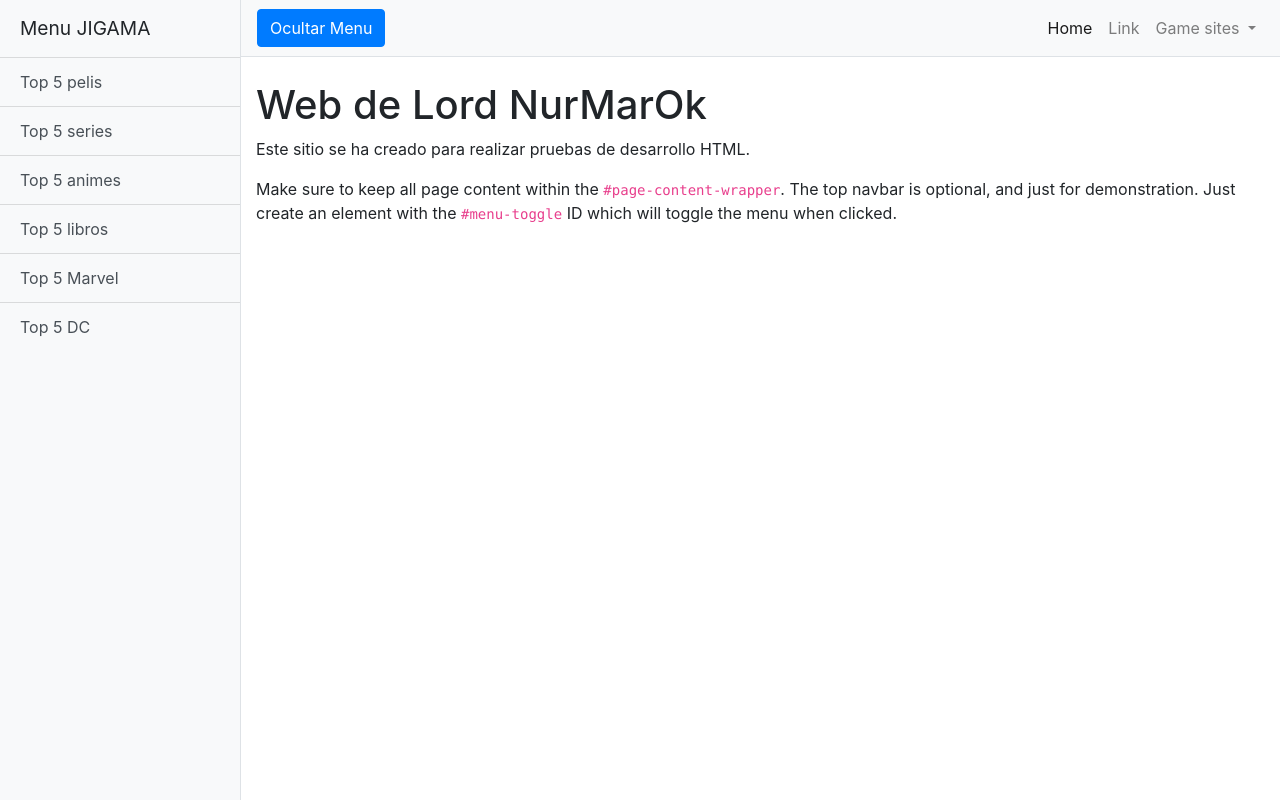
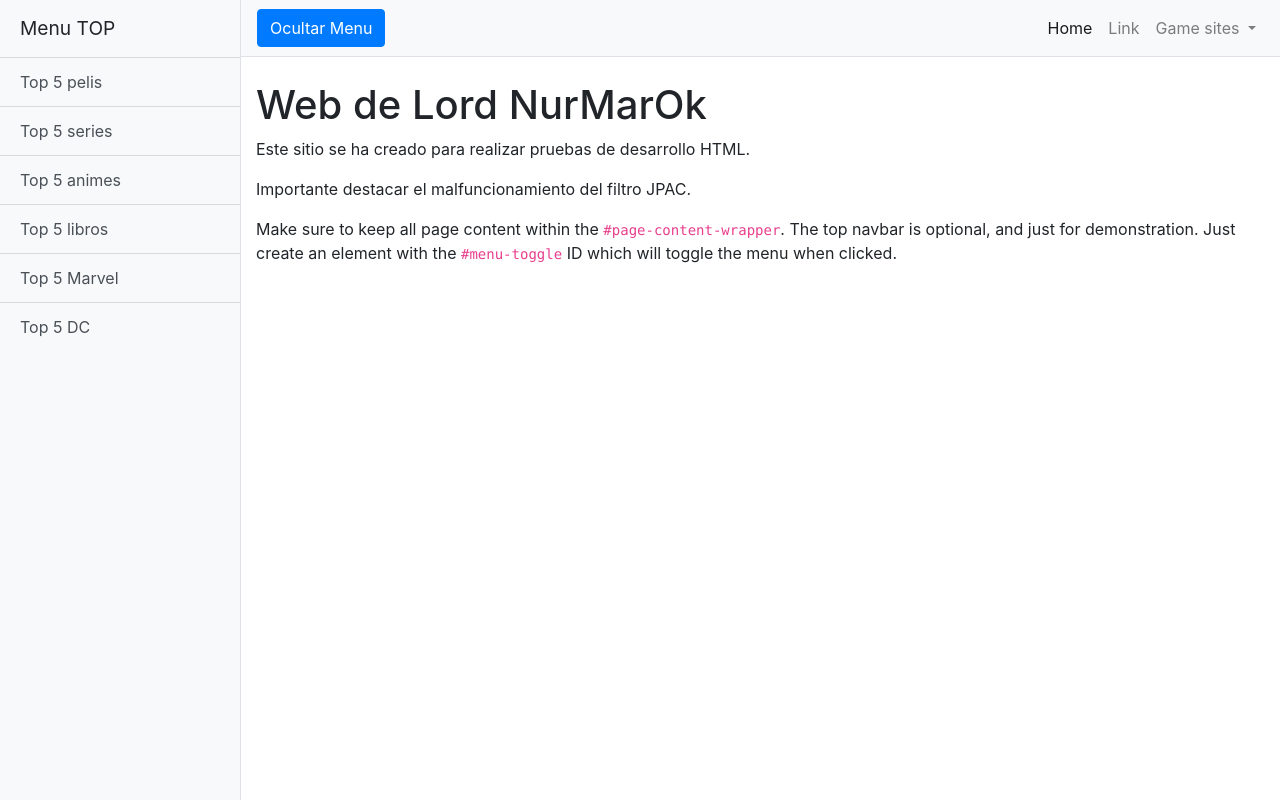
Before and after one commit to jigamagit/jigamasite, a website: page index.html in a window 1280 px wide. Drawn offline with Linux system fonts and the light colour scheme.

Commit message:
Update index.html

```diff
--- a/index.html
+++ b/index.html
@@ -24,7 +24,7 @@
 
     <!-- Sidebar -->
     <div class="bg-light border-right" id="sidebar-wrapper">
-      <div class="sidebar-heading">Menu JIGAMA</div>
+      <div class="sidebar-heading">Menu TOP</div>
       <div class="list-group list-group-flush">
         <a href="#" class="list-group-item list-group-item-action bg-light">Top 5 pelis</a>
         <a href="#" class="list-group-item list-group-item-action bg-light">Top 5 series</a>
@@ -73,6 +73,8 @@
       <div class="container-fluid">
         <h1 class="mt-4">Web de Lord NurMarOk</h1>
         <p>Este sitio se ha creado para realizar pruebas de desarrollo HTML.</p>
+		<p>Importante destacar el malfuncionamiento del filtro JPAC.</p>
+
         <p>Make sure to keep all page content within the <code>#page-content-wrapper</code>. The top navbar is optional, and just for demonstration. Just create an element with the <code>#menu-toggle</code> ID which will toggle the menu when clicked.</p>
       </div>
     </div>
```
